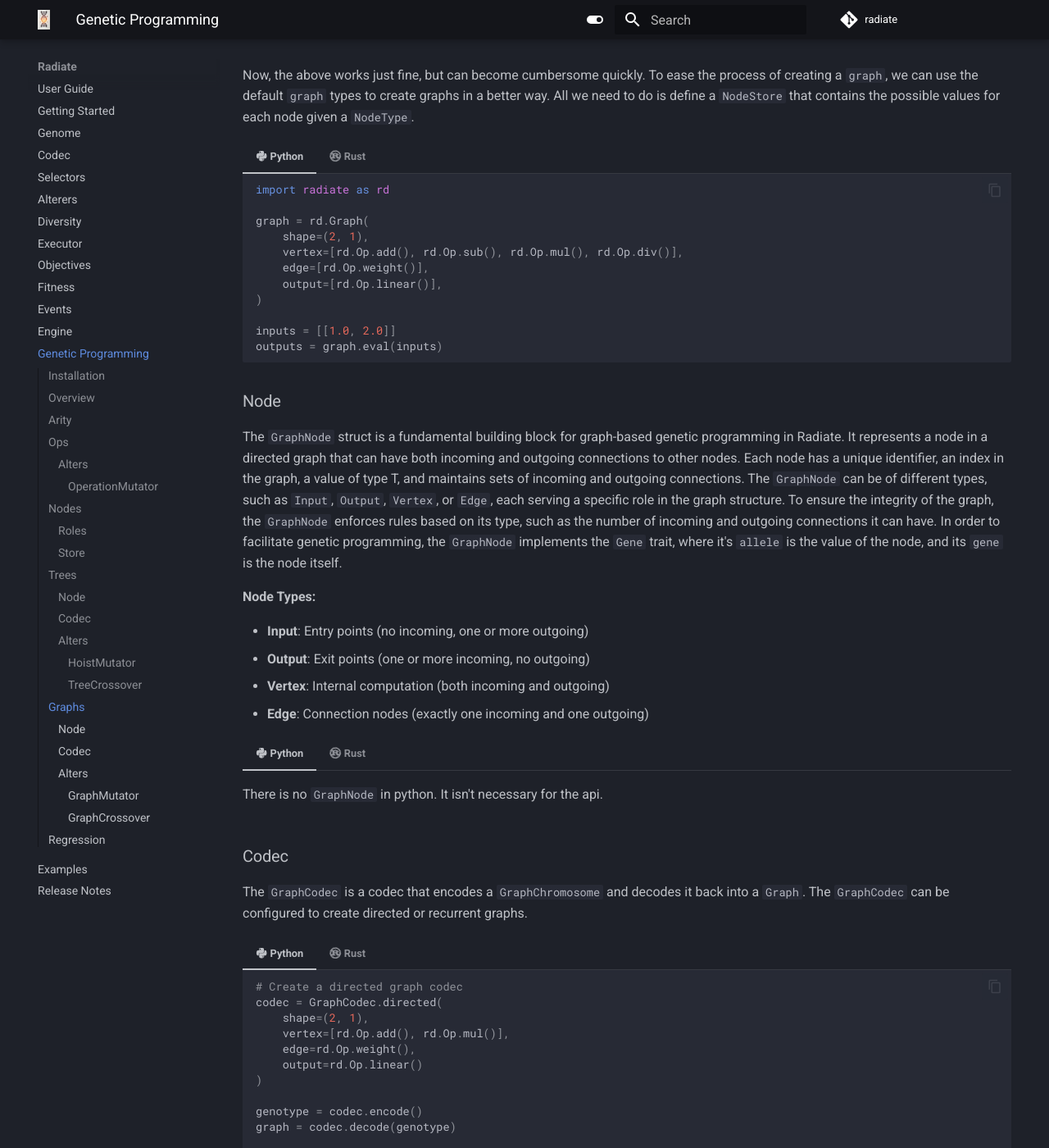
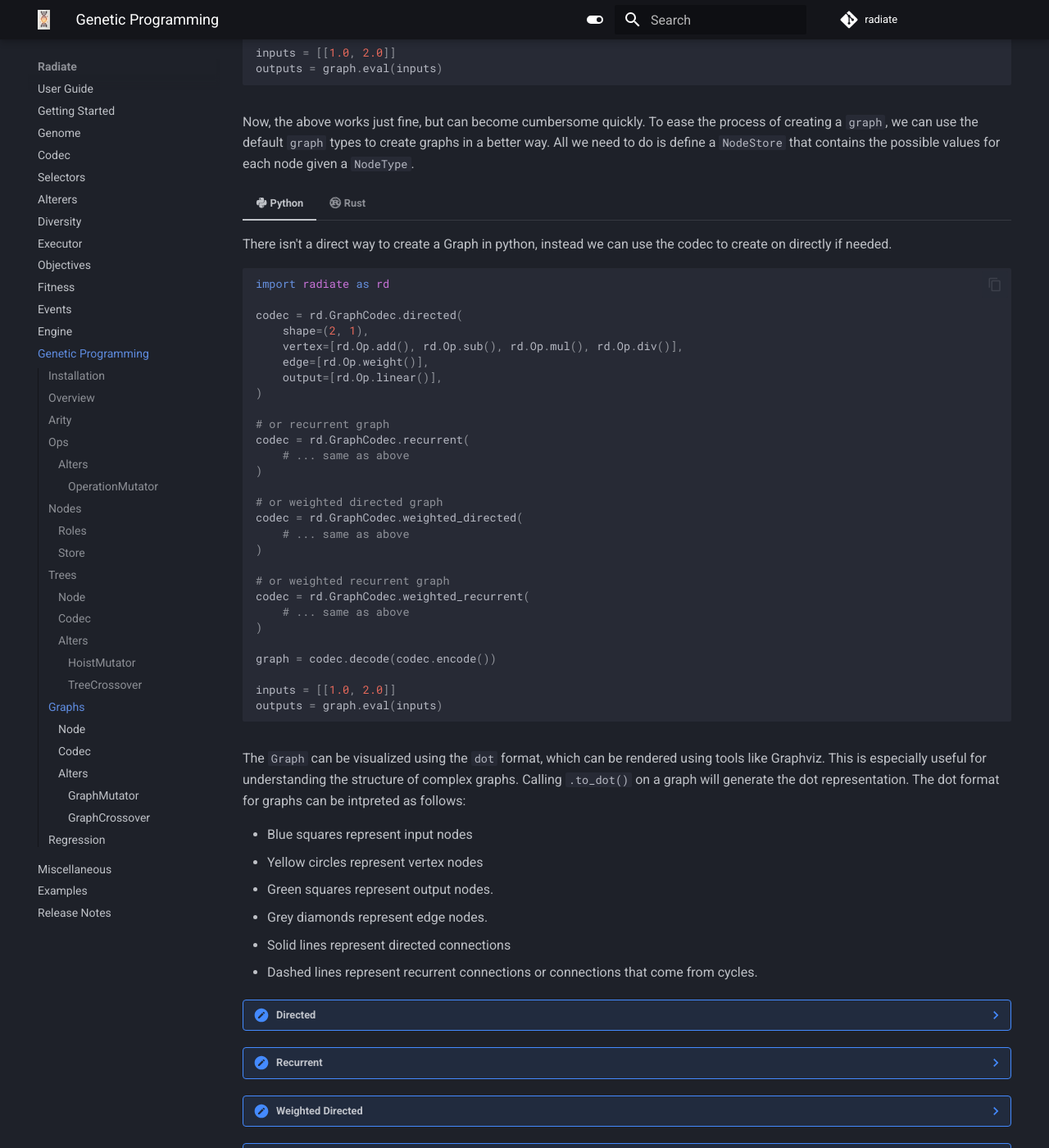
Before and after one commit to pkalivas/radiate, an MkDocs documentation site: the page built from docs/source/gp.md, in a window 1280 px wide and 1400 px high, scrolled down 8685 px. Shown: the whole window at 82% size. Built offline with MkDocs 1.6.1 and Material for MkDocs 9.7.7, drawn with Linux system fonts in a browser that asks for light colours; emoji names are drawn with the system emoji font; comment, search, counter and statistics services are not loaded; some of the changed text lies outside the part shown.

Commit message:
Improving docs

````diff
--- a/docs/source/gp.md
+++ b/docs/source/gp.md
@@ -202,7 +202,8 @@
     ```python
     import radiate as rd
 
-    mutator = rd.OperationMutator(0.07, 0.05),
+    # Create a mutator that has a 10% chance to mutate an op and a 50% chance to replace it with a new one
+    mutator = rd.OperationMutator(0.1, 0.5)
     ```
 
 === ":fontawesome-brands-rust: Rust"
@@ -583,17 +584,19 @@
 
 === ":fontawesome-brands-python: Python"
 
-    Creating a graph in python doesn't offer as much flexibility as in rust at the current time, but it can still be done.
+    Creating a graph in python doesn't offer as much flexibility as in rust at the current time, but it can still be done through the codec.
 
     ```python
     import radiate as rd
 
-    graph = rd.Graph(
+    codec = rd.GraphCodec.directed(
         shape=(2, 1),
         vertex=[rd.Op.add(), rd.Op.sub(), rd.Op.mul(), rd.Op.div()],
         edge=[rd.Op.weight()],
         output=[rd.Op.linear()],
     )
+
+    graph = codec.decode(codec.encode())
 
     inputs = [[1.0, 2.0]]
     outputs = graph.eval(inputs)
@@ -636,15 +639,34 @@
 
 === ":fontawesome-brands-python: Python"
 
+    There isn't a direct way to create a Graph in python, instead we can use the codec to create on directly if needed.
+
     ```python
     import radiate as rd
 
-    graph = rd.Graph(
+    codec = rd.GraphCodec.directed(
         shape=(2, 1),
         vertex=[rd.Op.add(), rd.Op.sub(), rd.Op.mul(), rd.Op.div()],
         edge=[rd.Op.weight()],
         output=[rd.Op.linear()],
     )
+
+    # or recurrent graph
+    codec = rd.GraphCodec.recurrent(
+        # ... same as above
+    )
+
+    # or weighted directed graph
+    codec = rd.GraphCodec.weighted_directed(
+        # ... same as above
+    )
+
+    # or weighted recurrent graph
+    codec = rd.GraphCodec.weighted_recurrent(
+        # ... same as above
+    )
+
+    graph = codec.decode(codec.encode())
 
     inputs = [[1.0, 2.0]]
     outputs = graph.eval(inputs)
@@ -683,6 +705,47 @@
     let inputs = vec![vec![1.0, 2.0]];
     let outputs = graph.eval(&inputs);
     ```
+
+The `Graph` can be visualized using the `dot` format, which can be rendered using tools like Graphviz. This is especially useful for understanding the structure of complex graphs. Calling `.to_dot()` on a graph will generate the dot representation. The dot format for graphs can be intpreted as follows:
+
+* Blue squares represent input nodes
+* Yellow circles represent vertex nodes
+* Green squares represent output nodes.
+* Grey diamonds represent edge nodes.
+* Solid lines represent directed connections
+* Dashed lines represent recurrent connections or connections that come from cycles.
+
+??? note "Directed"
+
+    A directed graph is a graph in which the edges have a direction. This means that the connections between nodes are one-way, and data can only flow in the direction of the edges. Here we can see a simple directed graph with 2 input nodes and 1 output node.
+
+    <figure markdown="span">
+        ![directed-graph](../assets/graphviz_directed.svg){ width="300" }
+    </figure>
+
+??? note "Recurrent"
+
+    A recurrent graph is a graph in which the edges can form cycles. This means that data can flow in loops, allowing for more complex behaviors. Here we can see a simple recurrent graph with 2 input nodes, two recurrent vertex nodes, and 1 output node.
+
+    <figure markdown="span">
+        ![recurrent-graph](../assets/graphviz_recurrent.svg){ width="300" }
+    </figure>
+
+??? note "Weighted Directed"
+
+    A weighted directed graph is a directed graph in which the edges have weights. These weights can represent the strength or importance of the connection between nodes. Here we can see a simple weighted directed graph with 2 input nodes, 2 weighted edge nodes, and 1 output node.
+
+    <figure markdown="span">
+        ![weighted-directed-graph](../assets/graphviz_weighted_directed.svg){ width="300" }
+    </figure>
+
+??? note "Weighted Recurrent"
+
+    A weighted recurrent graph is a recurrent graph in which the edges have weights. These weights can represent the strength or importance of the connection between nodes. Here we can see a simple weighted recurrent graph with 2 input nodes, 2 recurrent vertex nodes, 2 weighted edge nodes, and 1 output node.
+
+    <figure markdown="span">
+        ![weighted-recurrent-graph](../assets/graphviz_weighted_recurrent.svg){ width="300" }
+    </figure>
 
 ### Node
 
@@ -774,7 +837,7 @@
 >
 >   * `vertex_rate`: f32 - Probabilty of adding a vertex to the graph (0.0 to 1.0)
 >   * `edge_rate`: f32 - Probabilty of adding an edge to the graph (0.0 to 1.0)
->   * `allow_recurrent`: bool - Whether to allow recurrent connections in the graph. The default is `false`, meaning the graph will be a directed acyclic graph (DAG).
+>   * `allow_recurrent`: bool - Whether to allow recurrent connections in the graph. The default is `true`, meaning the graph can have cycles.
 
 - **Purpose**: Randomly adds vertices and edges to the graph.
 
--- a/mkdocs.yaml
+++ b/mkdocs.yaml
@@ -16,6 +16,7 @@
   - Events: source/events.md
   - Engine: source/engines.md
   - Genetic Programming: source/gp.md
+  - Miscellaneous: source/misc.md
   - Examples: source/examples.md
   - Release Notes: source/releases.md
 
````
Also changed, not shown: other parts of docs/source/gp.md (+3 -3 lines), docs/source/diversity.md (+62 -0 lines), docs/source/misc.md (added, +62 -0 lines), docs/assets/graphviz_directed.svg (added), docs/assets/graphviz_recurrent.svg (added), docs/assets/graphviz_weighted_directed.svg (added), docs/assets/graphviz_weighted_recurrent.svg (added), 11 other files.
